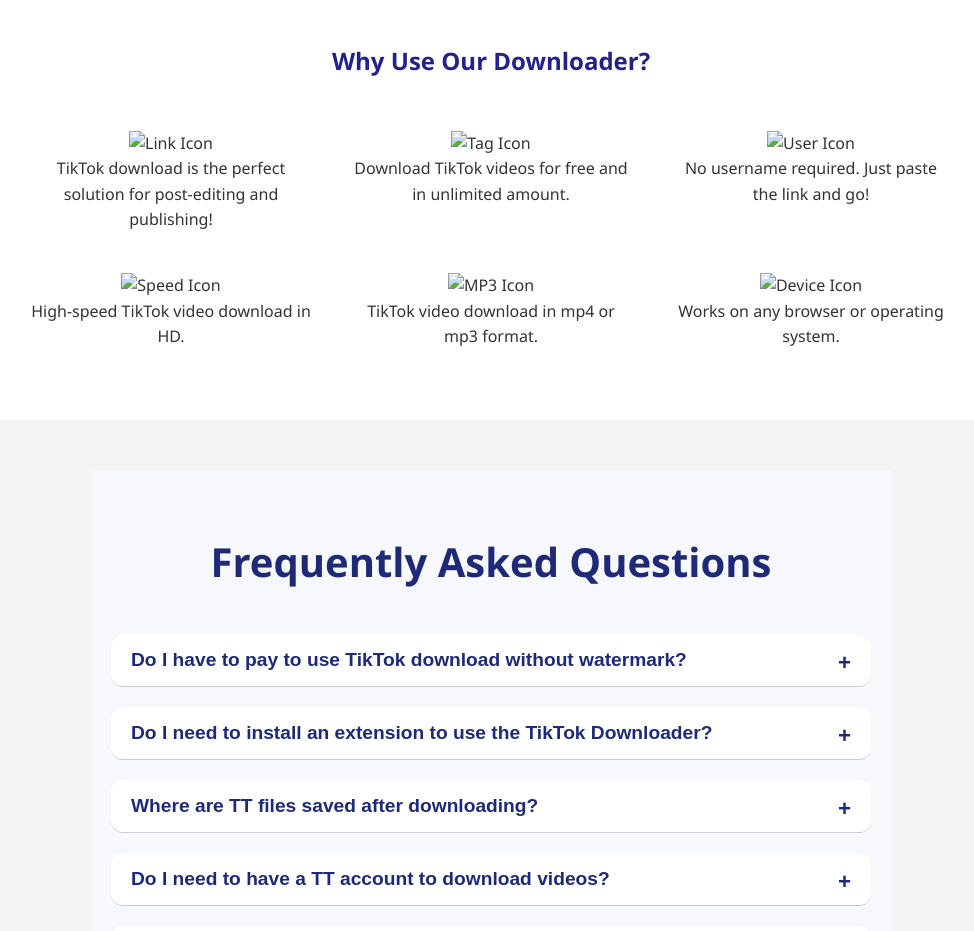
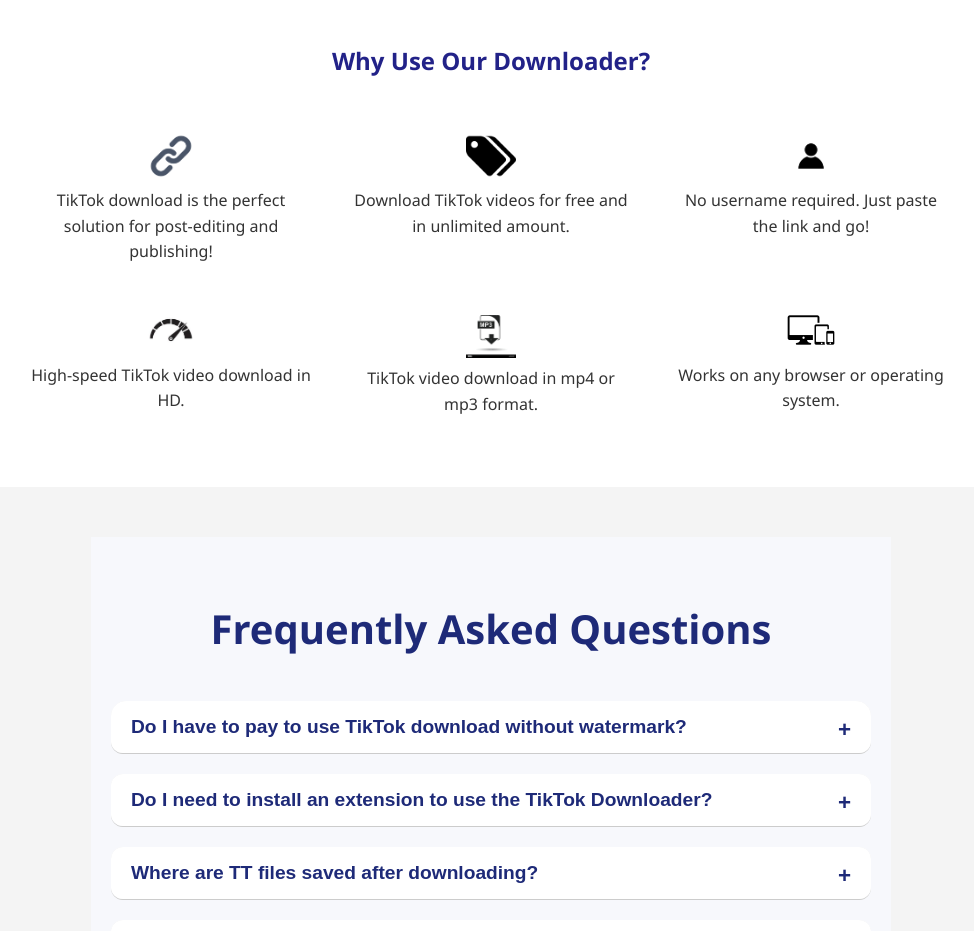
Before and after one commit to Ahmed746-hub/MY-WEBSITE, a plain HTML site: page qr-gen.html in a window 1280 px wide. Shown: the part 1180-2111 px from the top of the page, without its empty margins (149-1123 px from the left). Drawn offline with Linux system fonts and the light colour scheme.

Commit message:
qr-gen.html

```diff
--- a/qr-gen.html
+++ b/qr-gen.html
@@ -88,27 +88,27 @@
       <h2 style="color: #222288;">Why Use Our Downloader?</h2>
       <div style="display: flex; flex-wrap: wrap; justify-content: space-around; margin-top: 30px;">
         <div style="flex: 1 1 250px; margin: 20px;">
-          <img src="assets/link-icon.png" alt="Link Icon" width="50" /><br>
+          <img src="link-icon.png" alt="Link Icon" width="50" /><br>
           <p>TikTok download is the perfect solution for post-editing and publishing!</p>
         </div>
         <div style="flex: 1 1 250px; margin: 20px;">
-          <img src="assets/tag-icon.png" alt="Tag Icon" width="50" /><br>
+          <img src="tag-icon.png" alt="Tag Icon" width="50" /><br>
           <p>Download TikTok videos for free and in unlimited amount.</p>
         </div>
         <div style="flex: 1 1 250px; margin: 20px;">
-          <img src="assets/user-icon.png" alt="User Icon" width="50" /><br>
+          <img src="user-icon.png" alt="User Icon" width="50" /><br>
           <p>No username required. Just paste the link and go!</p>
         </div>
         <div style="flex: 1 1 250px; margin: 20px;">
-          <img src="assets/speed-icon.jpg" alt="Speed Icon" width="50" /><br>
+          <img src="speed-icon.jpg" alt="Speed Icon" width="50" /><br>
           <p>High-speed TikTok video download in HD.</p>
         </div>
         <div style="flex: 1 1 250px; margin: 20px;">
-          <img src="assets/mp3-icon.png" alt="MP3 Icon" width="50" /><br>
+          <img src="mp3-icon.png" alt="MP3 Icon" width="50" /><br>
           <p>TikTok video download in mp4 or mp3 format.</p>
         </div>
         <div style="flex: 1 1 250px; margin: 20px;">
-          <img src="assets/device-icon.png" alt="Device Icon" width="50" /><br>
+          <img src="device-icon.png" alt="Device Icon" width="50" /><br>
           <p>Works on any browser or operating system.</p>
         </div>
       </div>
```
